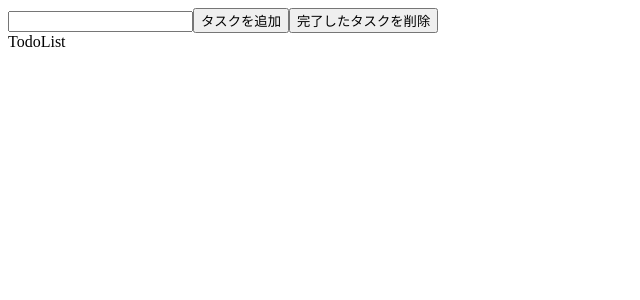
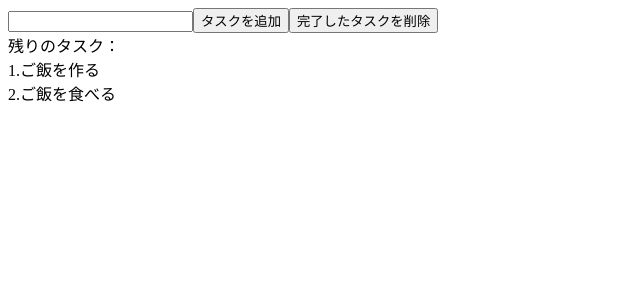
Before and after one commit to junya3/react-todo, a React (Create React App) app: page / in a window 1280 px wide. Shown: the top 300 px of the page, without its empty margins (0-640 px from the left). Built offline with nearby package versions, Linux system fonts and the light colour scheme.

Commit message:
データの挿入とmap()関数でオブジェクトを展開

```diff
--- a/src/App.js
+++ b/src/App.js
@@ -1,13 +1,18 @@
-import React from 'react';
+import React, { useState } from 'react';
 import TodoList from './TodoList.js';
 
 const App = () => {
+  const [todos, setTodos] = useState([
+    { id: 1, name: 'ご飯を作る', complated: true },
+    { id: 2, name: 'ご飯を食べる', complated: true },
+  ]);
   return (
     <>
       <input type="text" />
       <button>タスクを追加</button>
       <button>完了したタスクを削除</button>
-      <TodoList />
+      <div>残りのタスク：</div>
+      <TodoList todos={todos} />
     </>
   );
 };
--- /dev/null
+++ b/src/Todo.js
@@ -0,0 +1,11 @@
+import React from 'react';
+
+const Todo = ({ todo }) => {
+  return (
+    <div key={todo.id}>
+      {todo.id}.{todo.name}
+    </div>
+  );
+};
+
+export default Todo;
--- a/src/TodoList.js
+++ b/src/TodoList.js
@@ -1,7 +1,8 @@
 import React from 'react';
+import Todo from './Todo';
 
-function TodoList() {
-  return <div>TodoList</div>;
+function TodoList({ todos }) {
+  return todos.map((todo) => <Todo todo={todo} />);
 }
 
 export default TodoList;
```
